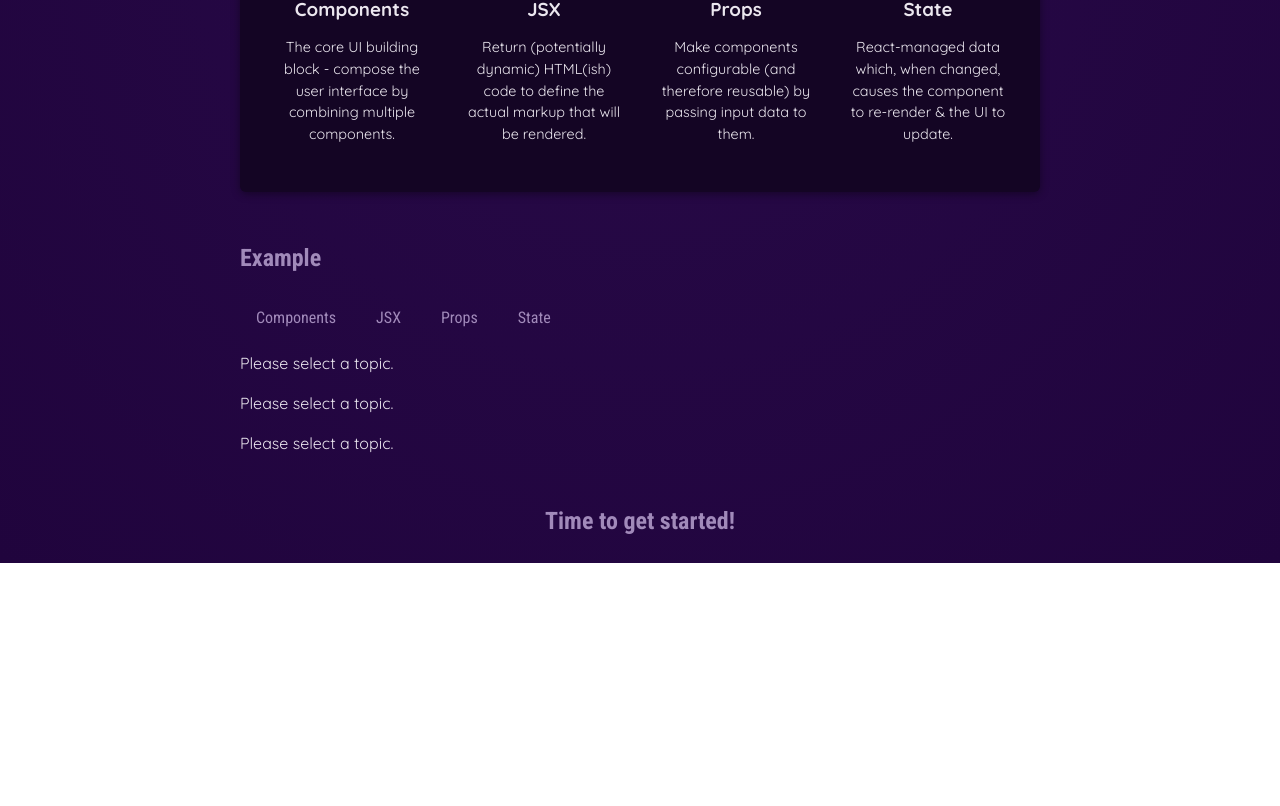
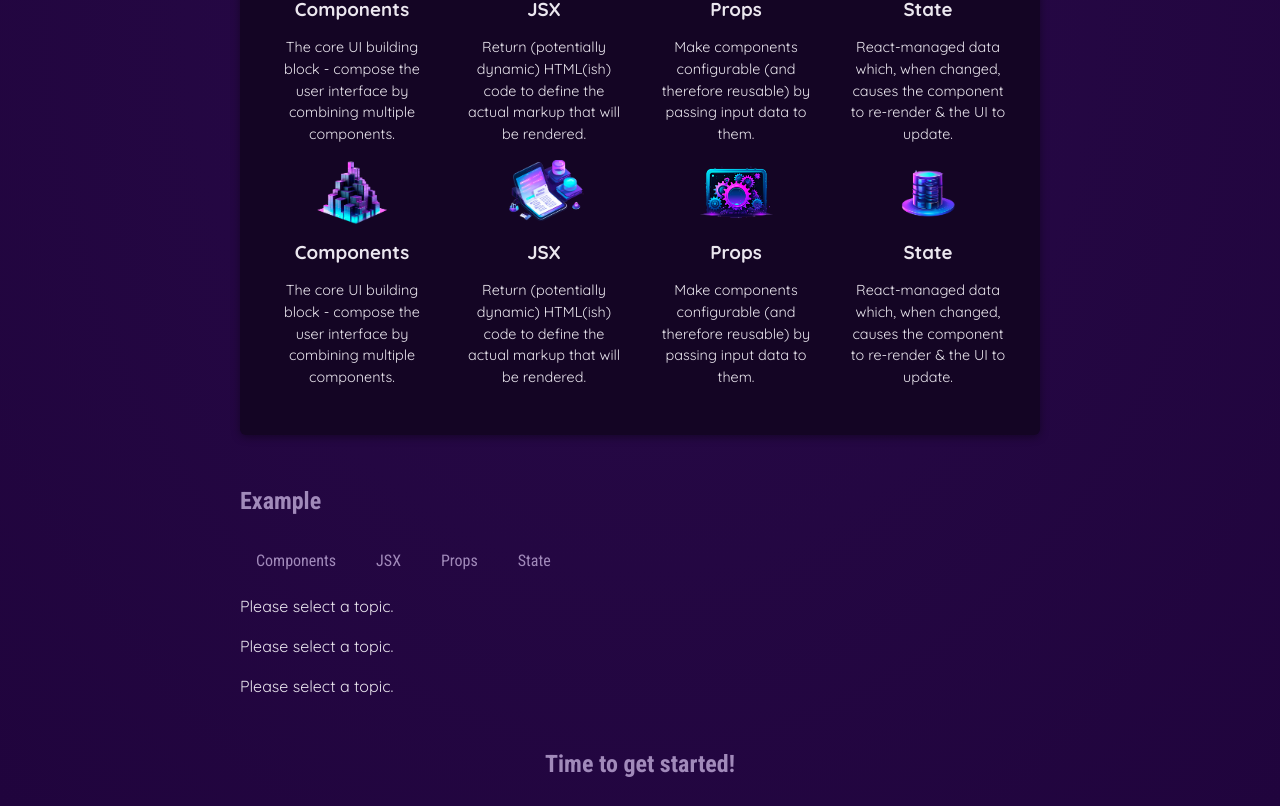
Before and after one commit to LevDoesCode/practice-react, a React (Vite) app in the folder 01-learning/02-path2/05-react-essentials/: page / in a window 1280 px wide. Shown: the part 810-1616 px from the top of the page. Before the commit the page ends 1373 px from the top, so only its background shows below. Built offline with nearby package versions, Linux system fonts and the light colour scheme.

Commit message:
Used map() to render an array of components

```diff
--- a/01-learning/02-path2/05-react-essentials/src/App.jsx
+++ b/01-learning/02-path2/05-react-essentials/src/App.jsx
@@ -62,6 +62,11 @@ function App() {
                         <CoreConcept {...coreData[2]} />
                         <CoreConceptv2 {...coreData[3]} />
                     </ul>
+                    <ul>
+                        {coreData.map((core) => (
+                            <CoreConcept key={core.title} {...core} />
+                        ))}
+                    </ul>
                 </section>
                 <section id="examples">
                     <h2>Example</h2>
```
